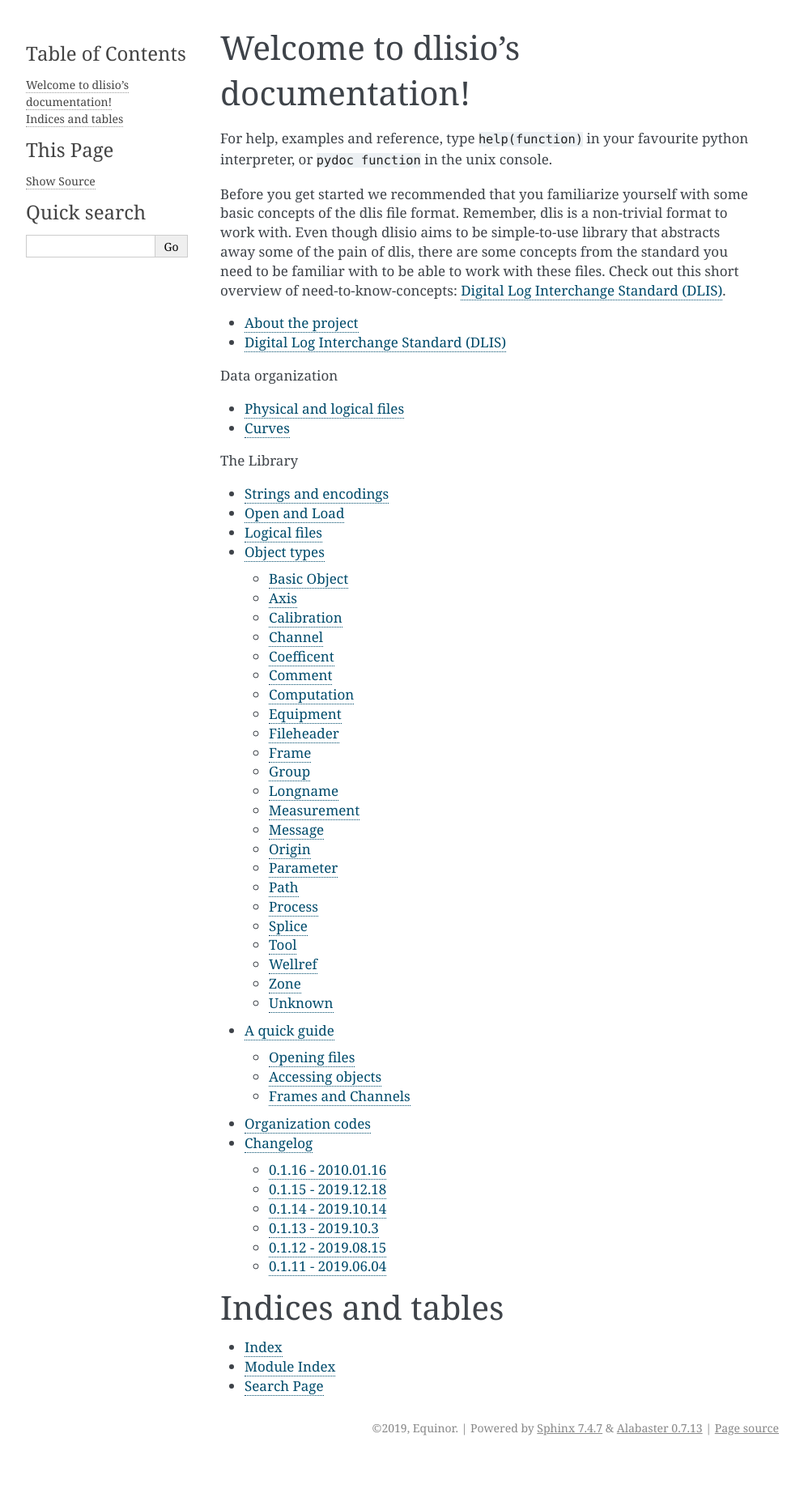
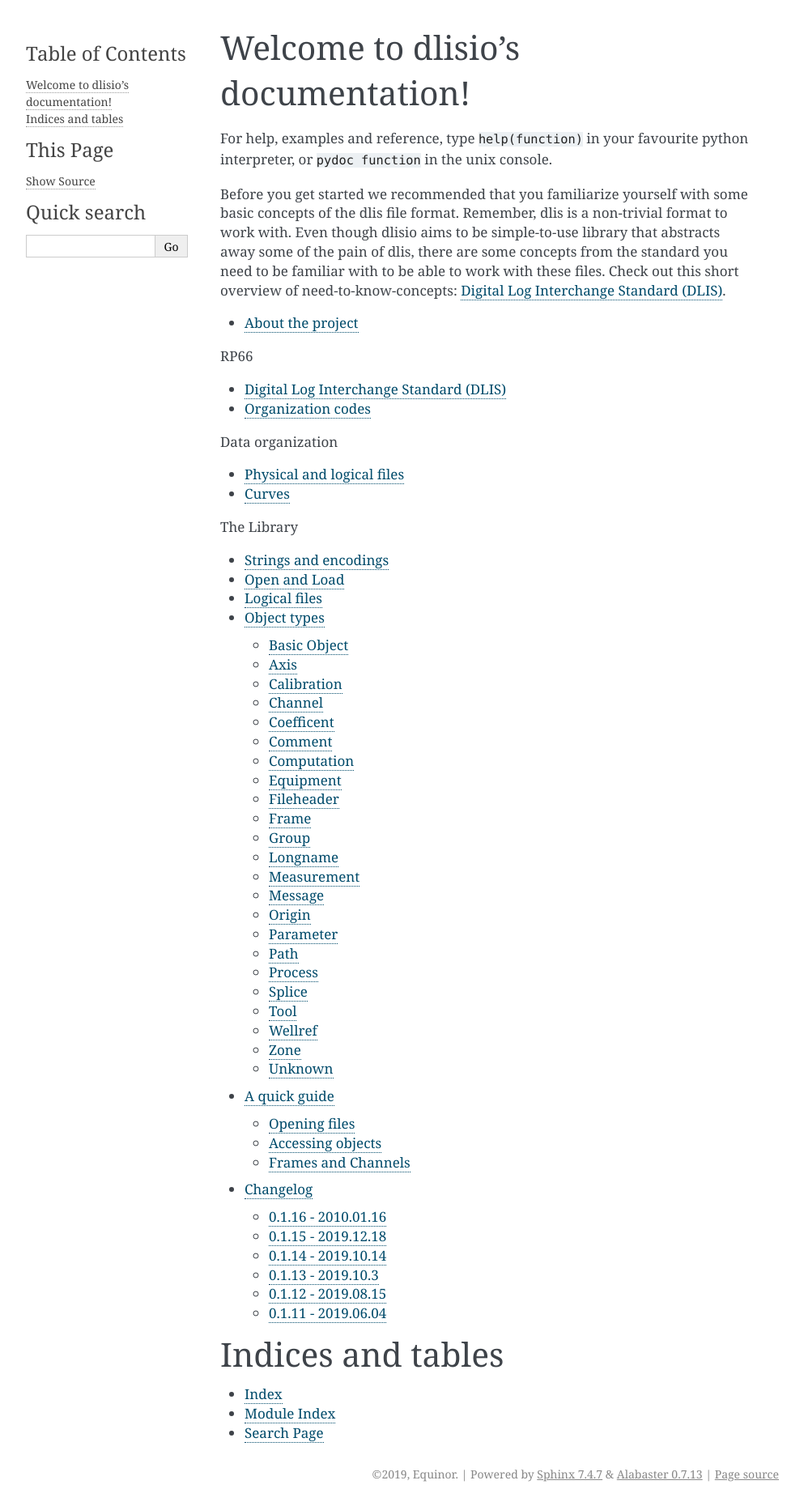
Before and after one commit to equinor/dlisio, a Sphinx documentation site: the page built from python/docs/index.rst, in a window 1280 px wide. Shown: the whole page at 81% size, without its empty margins (148-1141 px from the left). Built offline with Sphinx 7.4.7, drawn with Linux system fonts in a browser that asks for light colours; formulas are drawn with MathJax 3; before the commit the page ends 1803 px from its top, so only the background shows below that.

```diff
--- a/python/docs/index.rst
+++ b/python/docs/index.rst
@@ -16,7 +16,14 @@ Standard (DLIS)`.
    :maxdepth: 2
 
    about
+
+.. toctree::
+   :caption: RP66
+   :name: rp66
+   :maxdepth: 2
+
    rp66v1
+   vendors
 
 .. toctree::
    :caption: Data organization
```
Also changed, not shown: other parts of python/docs/index.rst (+0 -1 lines).
